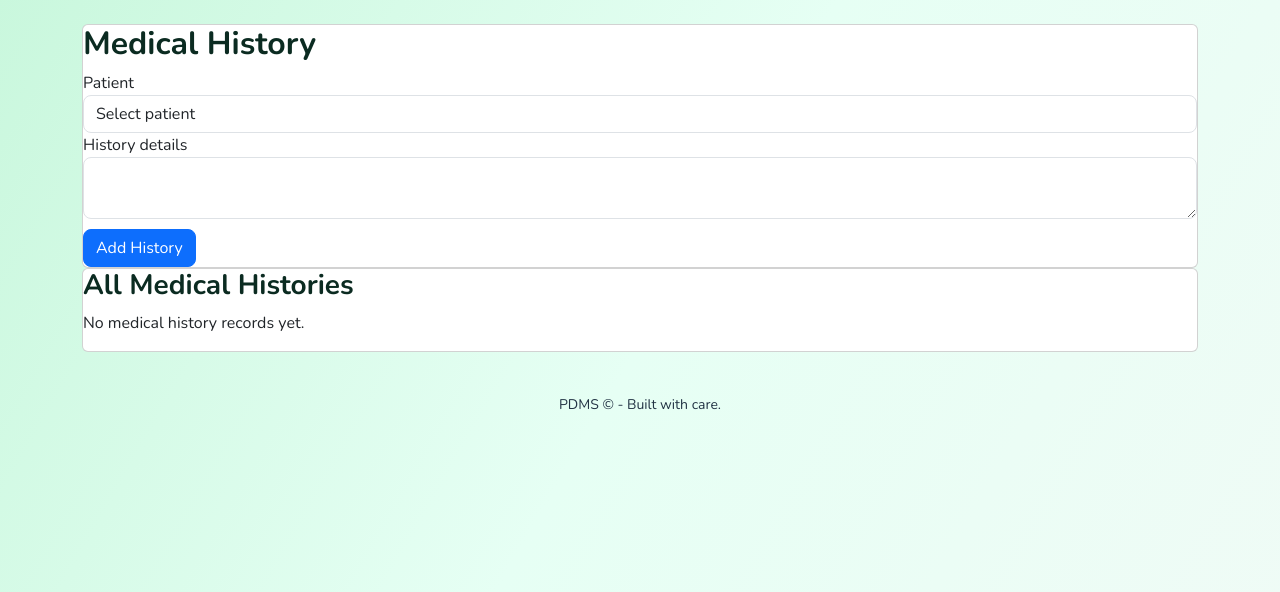
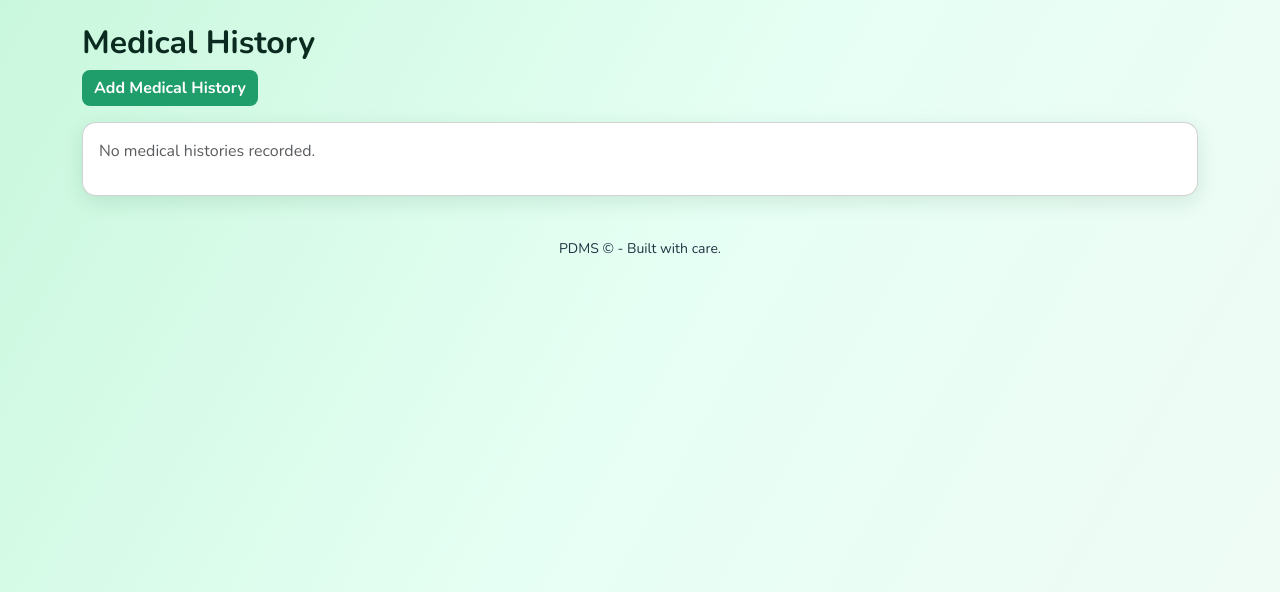
Before and after one commit to onesmuson/Patient-Data-Management-System-PDMS-, a Flask app: page /medical_history in a window 1280 px wide. Shown: the part 56-648 px from the top of the page. Run offline with Flask 3, Linux system fonts and the light colour scheme; a user stored in the database is signed in; data that the repository does not hold is empty.

Commit message:
Update medical_history.html

```diff
--- a/templates/medical_history.html
+++ b/templates/medical_history.html
@@ -1,39 +1,23 @@
 {% extends "base.html" %}
 {% block content %}
-<div class="card">
-  <h2>Medical History</h2>
-  <form method="POST" action="{{ url_for('medical_history') }}">
-    <label>Patient</label>
-    <select class="form-control" name="patient_id" required>
-      <option value="">Select patient</option>
-      {% for p in patients %}
-        <option value="{{ p.id }}">{{ p.full_name }}</option>
-      {% endfor %}
-    </select>
-    <label>History details</label>
-    <textarea class="form-control" name="history" required></textarea>
-    <div style="margin-top:10px;"><button class="btn btn-primary" type="submit">Add History</button></div>
-  </form>
+<h2>Medical History</h2>
+<div class="mb-3">
+  <a class="btn btn-accent" href="{{ url_for('add_medical_history') }}">Add Medical History</a>
 </div>
 
-<div class="card">
-  <h3>All Medical Histories</h3>
+<div class="card p-3 card-custom">
   {% if histories %}
-    <table class="table">
-      <thead><tr><th>#</th><th>Patient</th><th>Details</th><th>Date</th></tr></thead>
-      <tbody>
-        {% for h in histories %}
-          <tr>
-            <td>{{ loop.index }}</td>
-            <td>{{ h.patient.full_name if h.patient else 'Unknown' }}</td>
-            <td>{{ h.history }}</td>
-            <td>{{ h.created_at.strftime('%Y-%m-%d') }}</td>
-          </tr>
-        {% endfor %}
-      </tbody>
-    </table>
+    <ul class="list-group">
+      {% for h in histories %}
+        <li class="list-group-item">
+          <strong>{{ h.patient.full_name if h.patient else 'Unknown' }}</strong>
+          <div class="small text-muted">{{ h.created_at.strftime('%Y-%m-%d %H:%M') if h.created_at else '' }}</div>
+          <div class="mt-2">{{ h.history }}</div>
+        </li>
+      {% endfor %}
+    </ul>
   {% else %}
-    <p>No medical history records yet.</p>
+    <p class="text-muted">No medical histories recorded.</p>
   {% endif %}
 </div>
 {% endblock %}
```
